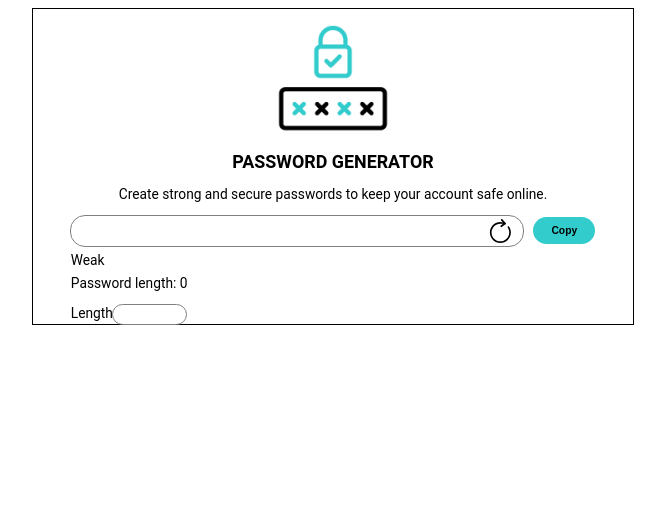
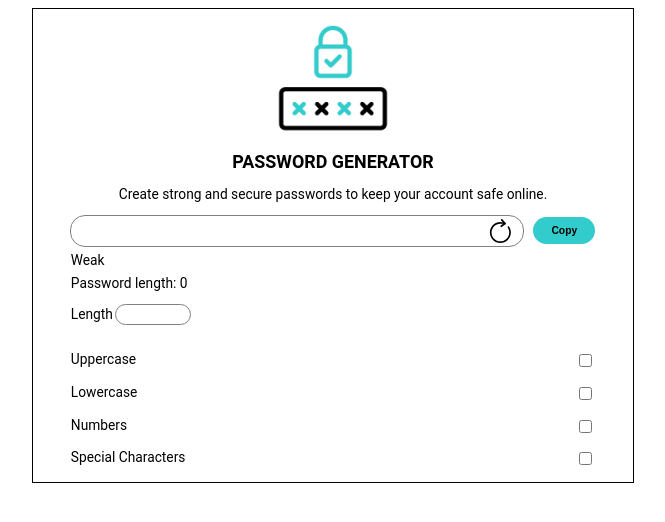
Before and after one commit to kahunacohen/password-gen, a React (Create React App) app: page / in a window 1280 px wide. Shown: the top 522 px of the page, without its empty margins (307-972 px from the left). Built offline with nearby package versions, Linux system fonts and the light colour scheme.

Commit message:
get basic css working

```diff
--- a/src/PasswordGenerator.css
+++ b/src/PasswordGenerator.css
@@ -62,7 +62,7 @@
 .Indicator .length {
   margin-top: 0.5em;
 }
-.Indicator .length-label {
+.Inputs .length-label {
   margin-right: 0.25em;
 }
 
@@ -74,6 +74,11 @@
   border-radius: 14px;
   padding: 2px 10px;
 }
-.Inputs .checkbox-wrapper {
+.Inputs .checkboxes-ct {
+    margin-top: 2em;
+}
+.Inputs .checkbox-ct {
   display: flex;
+  justify-content: space-between;
+  margin-bottom: 1em;
 }
--- a/src/PasswordGenerator.tsx
+++ b/src/PasswordGenerator.tsx
@@ -54,7 +54,24 @@ export function PasswordGenerator() {
             Length
           </label>
           <input id="length-input" type="number" max="16"></input>
-          <div className="checkbox-wrapper"></div>
+          <div className="checkboxes-ct">
+            <div className="checkbox-ct">
+              <label>Uppercase</label>
+              <input type="checkbox"></input>
+            </div>
+            <div className="checkbox-ct">
+              <label>Lowercase</label>
+              <input type="checkbox"></input>
+            </div>
+            <div className="checkbox-ct">
+              <label>Numbers</label>
+              <input type="checkbox"></input>
+            </div>
+            <div className="checkbox-ct">
+              <label>Special Characters</label>
+              <input type="checkbox"></input>
+            </div>
+          </div>
         </div>
       </div>
     </div>
```
